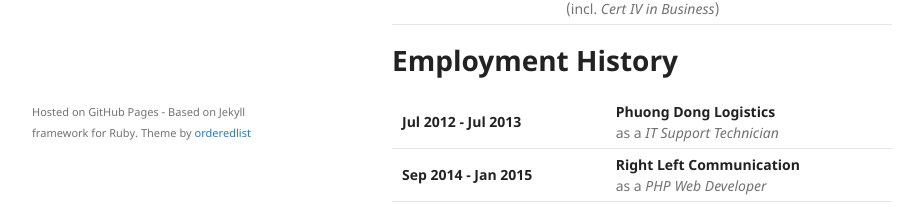
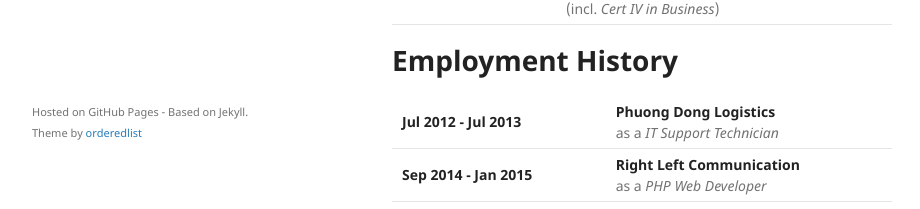
Before and after one commit to samhwang/gatsby-site-archived, a Jekyll site: the page built from index.md, in a window 1280 px wide and 900 px high, scrolled down 542 px. Shown: the part 688-897 px from the top of the window, without its empty margins (178-1098 px from the left). Built offline with Jekyll 4.4.1, drawn with Linux system fonts in a browser that asks for light colours.

Commit message:
Make the theme more modularized
Enough fancy shmancy. It just means that I am splitting the theme
into smaller components

```diff
--- /dev/null
+++ b/_includes/footer.html
@@ -0,0 +1,6 @@
+<p>
+  <small>
+    Hosted on GitHub Pages - Based on Jekyll.<br/>
+    Theme by <a href="https://github.com/orderedlist/minimal">orderedlist</a>
+ </small>
+</p>
--- /dev/null
+++ b/_includes/header.html
@@ -0,0 +1,33 @@
+<h1>
+  <a href="{{ "/" | absolute_url }}">{{ site.title | default: site.github.repository_name }}</a>
+</h1>
+
+{% if site.avatar %}
+  <img src="{{site.avatar | relative_url}}" alt="Avatar" />
+{% endif %}
+
+<p>
+  {{ site.description | default: site.github.project_tagline }}
+</p>
+
+{% if site.github.is_project_page %}
+<p class="view">
+  <a href="{{ site.github.repository_url }}">
+    View the Project on GitHub <small>{{ site.github.repository_nwo }}</small>
+  </a>
+</p>
+{% endif %}
+
+{% if site.github.is_user_page %}
+  <p class="view">
+    <a href="{{ site.github.owner_url }}">View My GitHub Profile</a>
+  </p>
+{% endif %}
+
+{% if site.show_downloads %}
+<ul class="downloads">
+  <li>
+    <!-- Maybe put download my CV as doc here. -->
+  </li>
+</ul>
+{% endif %}
--- a/_layouts/default.html
+++ b/_layouts/default.html
@@ -14,42 +14,15 @@
   <body>
     <div class="wrapper">
       <header>
-        <h1><a href="{{ "/" | absolute_url }}">{{ site.title | default: site.github.repository_name }}</a></h1>
+        {% include header.html %}
+      </header>
 
-        {% if site.avatar %}
-          <img src="{{site.avatar | relative_url}}" alt="Avatar" />
-        {% endif %}
+      <section>
+        {{ content }}
+      </section>
 
-        <p>{{ site.description | default: site.github.project_tagline }}</p>
-
-        {% if site.github.is_project_page %}
-        <p class="view"><a href="{{ site.github.repository_url }}">View the Project on GitHub <small>{{ site.github.repository_nwo }}</small></a></p>
-        {% endif %}
-
-        {% if site.github.is_user_page %}
-        <p class="view"><a href="{{ site.github.owner_url }}">View My GitHub Profile</a></p>
-        {% endif %}
-
-        {% if site.show_downloads %}
-        <ul class="downloads">
-          <li>
-            <!-- Maybe put download my CV as doc here. -->
-          </li>
-        </ul>
-        {% endif %}
-      </header>
-      <section>
-
-      {{ content }}
-
-      </section>
       <footer>
-        <p>
-          <small>
-            Hosted on GitHub Pages - Based on Jekyll framework for Ruby.
-            Theme by <a href="https://github.com/orderedlist/minimal">orderedlist</a>
-         </small>
-        </p>
+        {% include footer.html %}
       </footer>
     </div>
     <script src="{{ "/assets/js/scale.fix.js" | relative_url }}"></script>
```
